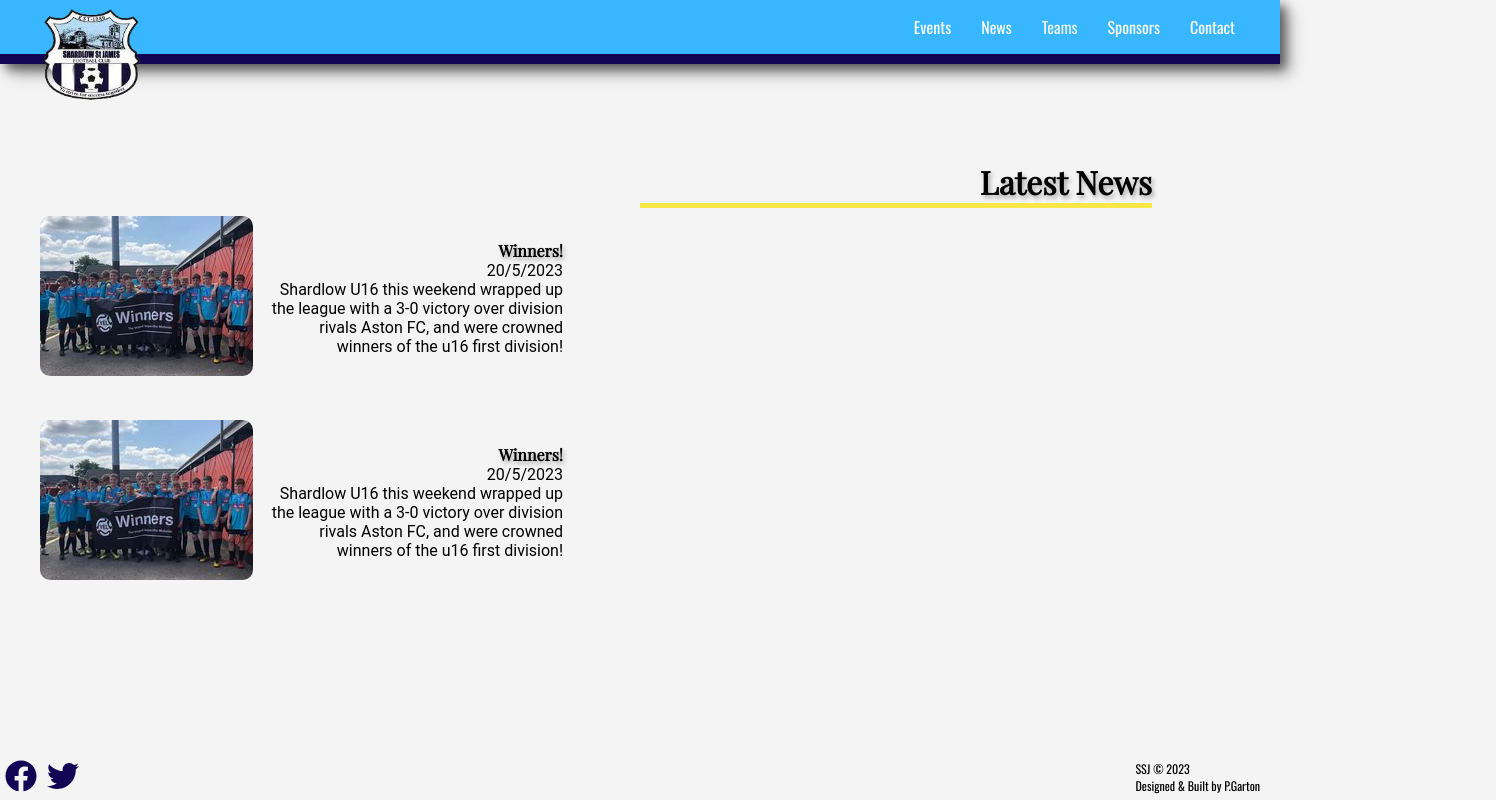
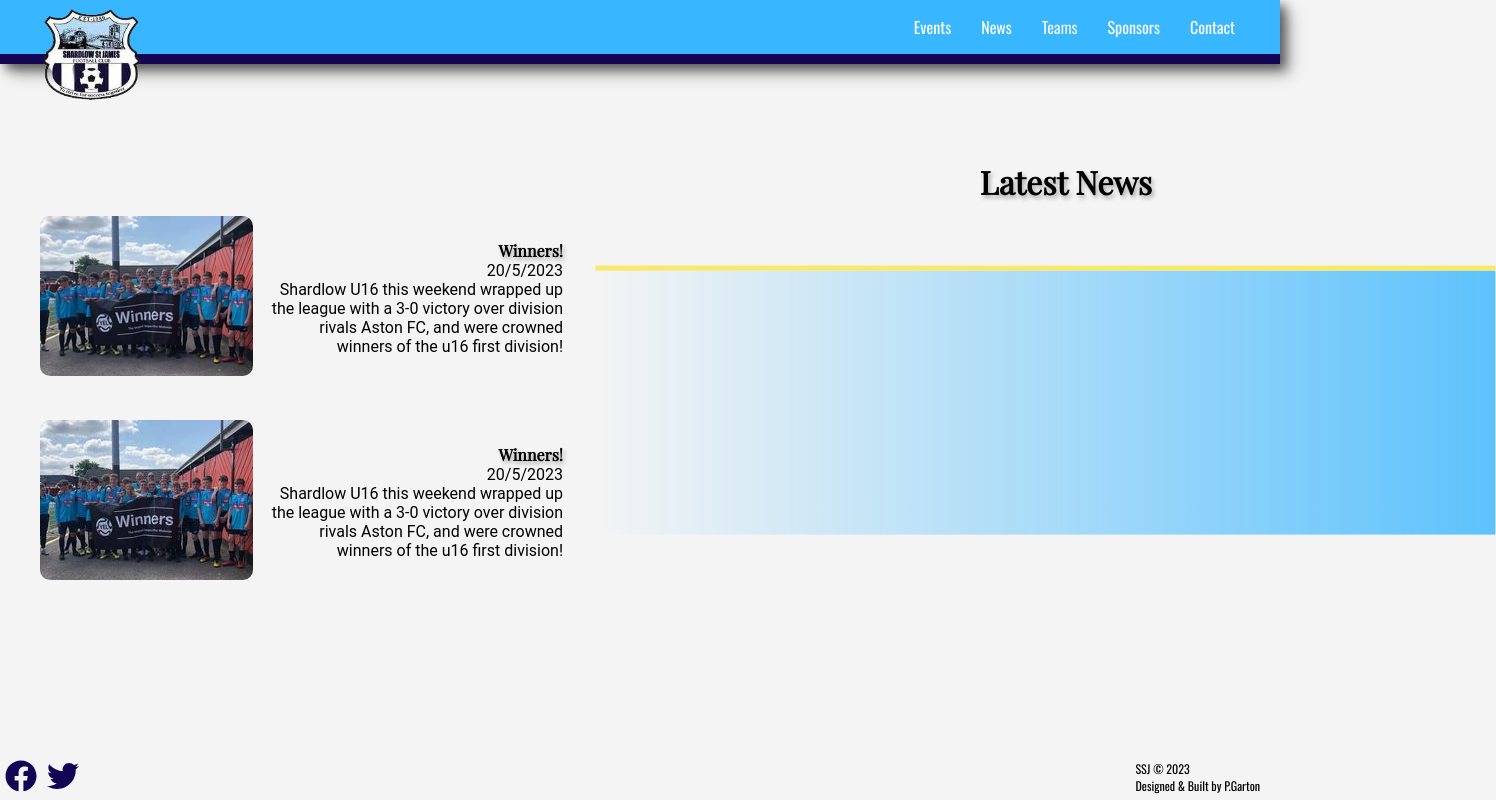
Before and after one commit to paulg44/shardlow_st_james, a React (Create React App) app in the folder ssj/: page /news in a window 1280 px wide. Shown: the whole page, 1496 px wide, since content can reach past the window. Built offline with nearby package versions, Linux system fonts and the light colour scheme.

Commit message:
change news background to match other pages

```diff
--- a/ssj/src/Components/Pages/News/News.css
+++ b/ssj/src/Components/Pages/News/News.css
@@ -15,7 +15,7 @@
   text-align: right;
   font-size: 2rem;
   width: 40%;
-  border-bottom: 5px solid var(--yellow);
+  /* border-bottom: 5px solid var(--yellow); */
   margin-bottom: 20px;
 }
 
@@ -36,3 +36,10 @@
 .newsInfo {
   text-align: right;
 }
+
+/* Background Object */
+.newsObject {
+  transform: rotate(90deg);
+  width: 21%;
+  height: 900px;
+}
--- a/ssj/src/Components/Pages/News/News.js
+++ b/ssj/src/Components/Pages/News/News.js
@@ -7,6 +7,7 @@ import NewsArticle from "./NewsArticle/NewsArticle";
 function News({ id }) {
   return (
     <div id={id} className="news">
+      <div className="homepageObject newsObject"></div>
       <h3>Latest News</h3>
       <div className="newsList">
         <NewsArticle
```
